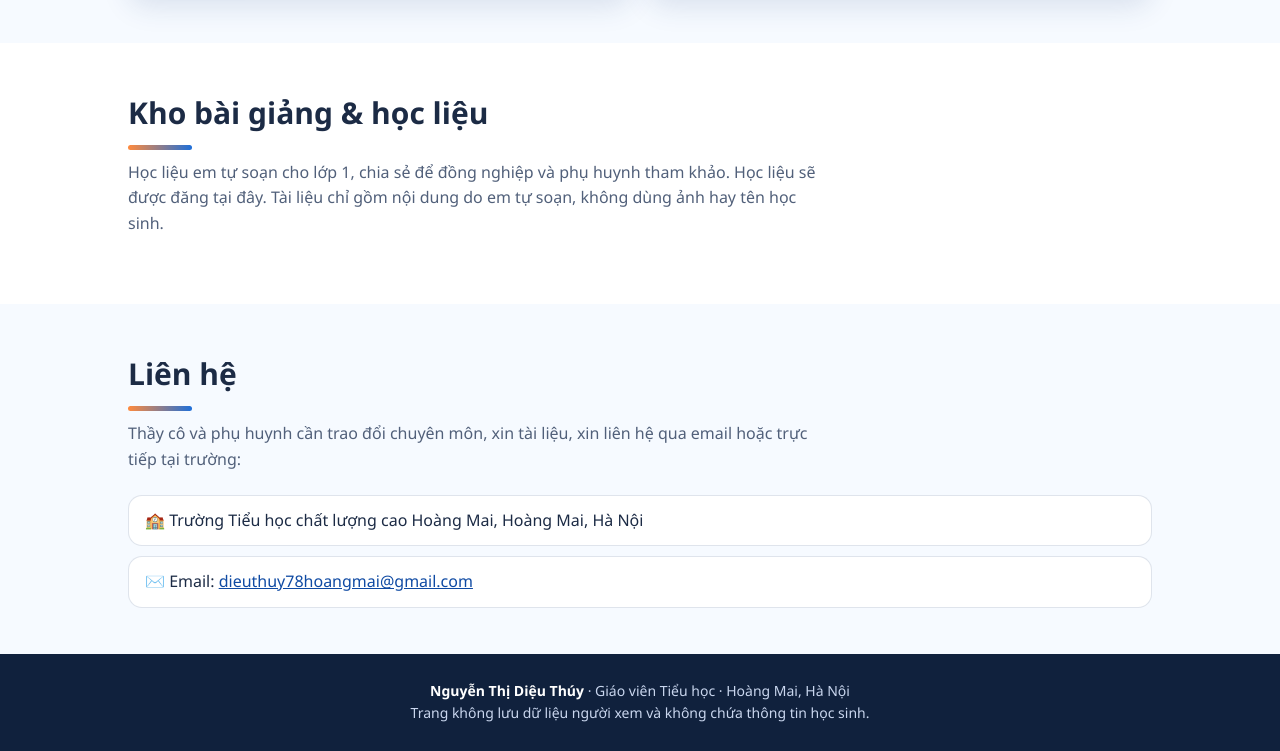
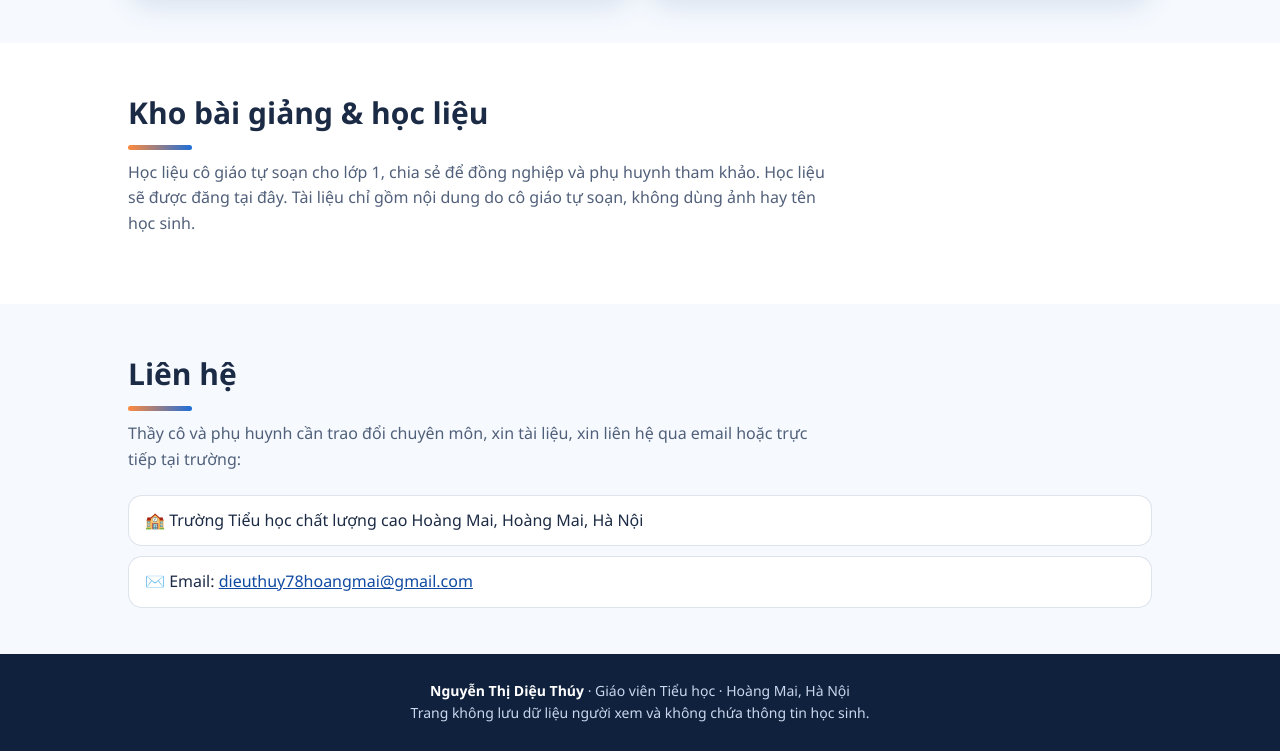
Before and after one commit to dieuthuy78hoangmai-lgtm/DIEUTHUY-HOANGMAI, a plain HTML site: page index.html in a window 1280 px wide. Shown: the part 2455-3206 px from the top of the page. Drawn offline with Linux system fonts and the light colour scheme.

Commit message:
Add files via upload

```diff
--- a/index.html
+++ b/index.html
@@ -139,7 +139,7 @@ footer b{color:#fff}
 
 <section id="bai-giang"><div class="rong">
   <h2 class="tieude">Kho bài giảng & học liệu</h2>
-  <p class="mota">Học liệu em tự soạn cho lớp 1, chia sẻ để đồng nghiệp và phụ huynh tham khảo. Học liệu sẽ được đăng tại đây. Tài liệu chỉ gồm nội dung do em tự soạn, không dùng ảnh hay tên học sinh.</p>
+  <p class="mota">Học liệu cô giáo tự soạn cho lớp 1, chia sẻ để đồng nghiệp và phụ huynh tham khảo. Học liệu sẽ được đăng tại đây. Tài liệu chỉ gồm nội dung do cô giáo tự soạn, không dùng ảnh hay tên học sinh.</p>
 </div></section>
 
 <section id="lien-he"><div class="rong">
```
